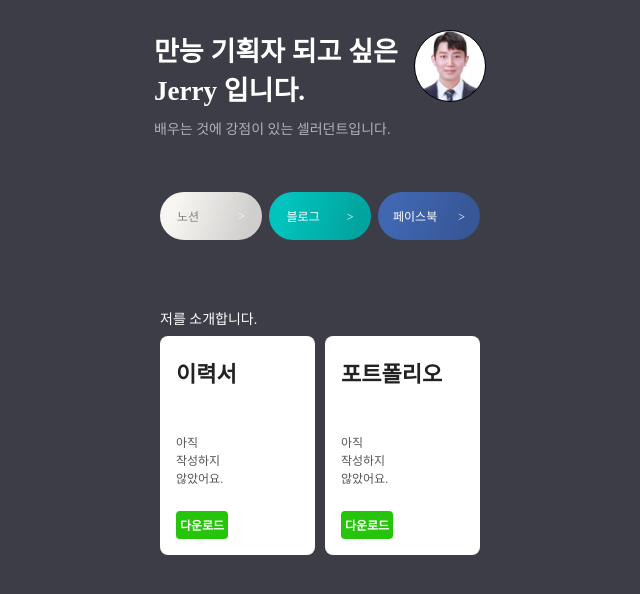
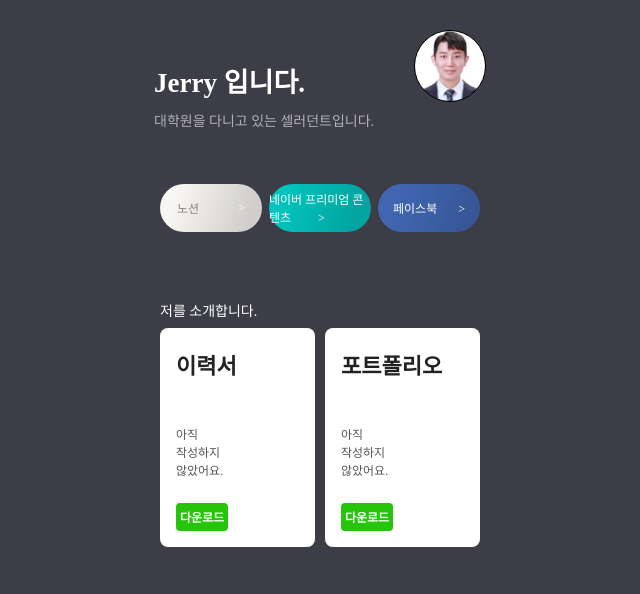
Before and after one commit to CryptoJELEE/mypage, a plain HTML site: page index.html in a window 1280 px wide. Shown: the whole page, without its empty margins (320-960 px from the left). Drawn offline with Linux system fonts and the light colour scheme; a web font is replaced by a local one.

Commit message:
Update index.html

```diff
--- a/index.html
+++ b/index.html
@@ -5,7 +5,7 @@
     <meta http-equiv="X-UA-Compatible" content="IE=edge">
     <meta name="viewport" content="width=device-width, initial-scale=1.0">
     <meta property="og:title" content="기획자 Jerry">
-    <meta property="og:description" content="만능 기획자 Jerry입니다.">
+    <meta property="og:description" content="Jerry입니다.">
     <meta property="og:image" content="그림1.jpg">
     <title>기획자 Jerry</title>
     <style>
@@ -136,14 +136,14 @@
     <div class="wrap">
         <div class="pro">
             <div class="headcopy">
-                <h1 class="main">만능 기획자 되고 싶은<br>Jerry 입니다.</h1>
-                <p class="sub">배우는 것에 강점이 있는 셀러던트입니다.</p>
+                <h1 class="main"><br>Jerry 입니다.</h1>
+                <p class="sub">대학원을 다니고 있는 셀러던트입니다.</p>
             </div>
             <div class="profile"></div>
         </div>
         <div class="minis">
             <a class="notion" target="_blank" href="https://www.notion.so/dd3d4666b6cc4a9f857da88bb6db1206/">노션             <span style="color:#FFFFFF">></span></a>
-            <a class="brunch" target="_blank" href="https://blog.naver.com/sri930409/">블로그         ></a>
+            <a class="brunch" target="_blank" href="https://contents.premium.naver.com/jerry/saladent">네이버 프리미엄 콘텐츠         ></a>
             <a class="facebook" target="_blank" href="">페이스북       ></a>
         </div>
         <div style="color:#FFFFFF;width: 320px;font-size: 14px;margin-bottom: 8px;">저를 소개합니다.</div>
```
